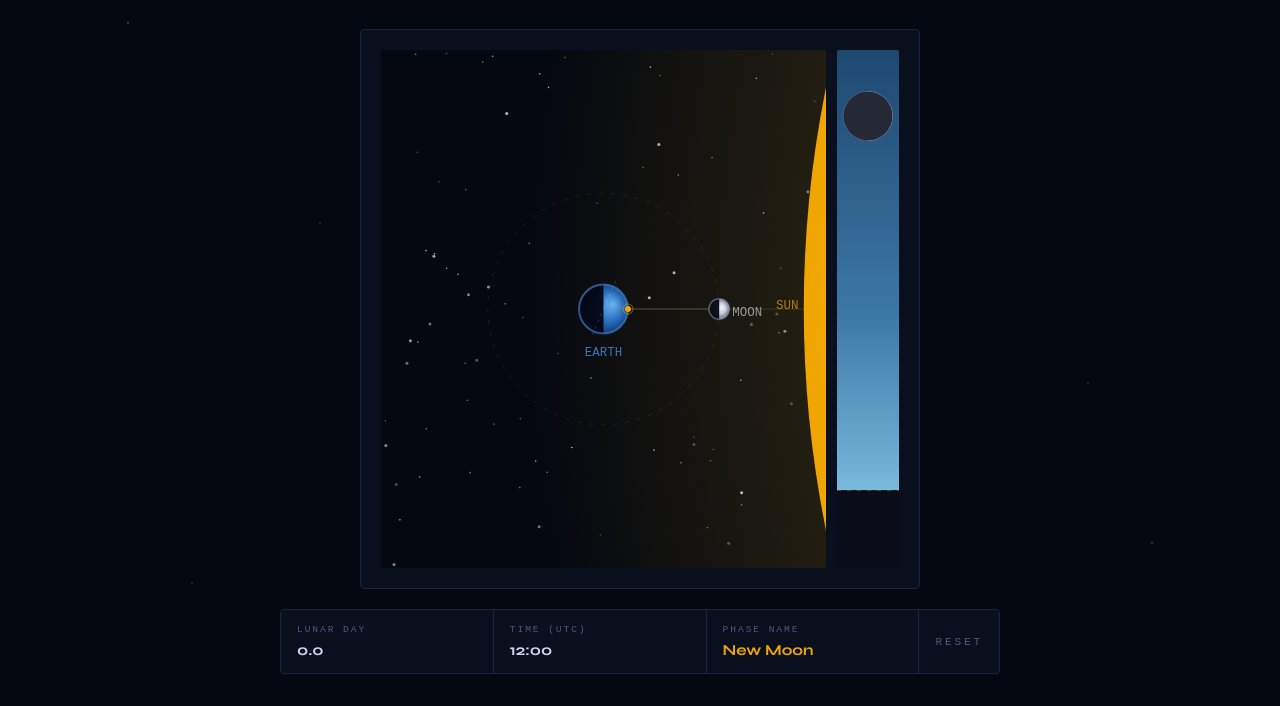
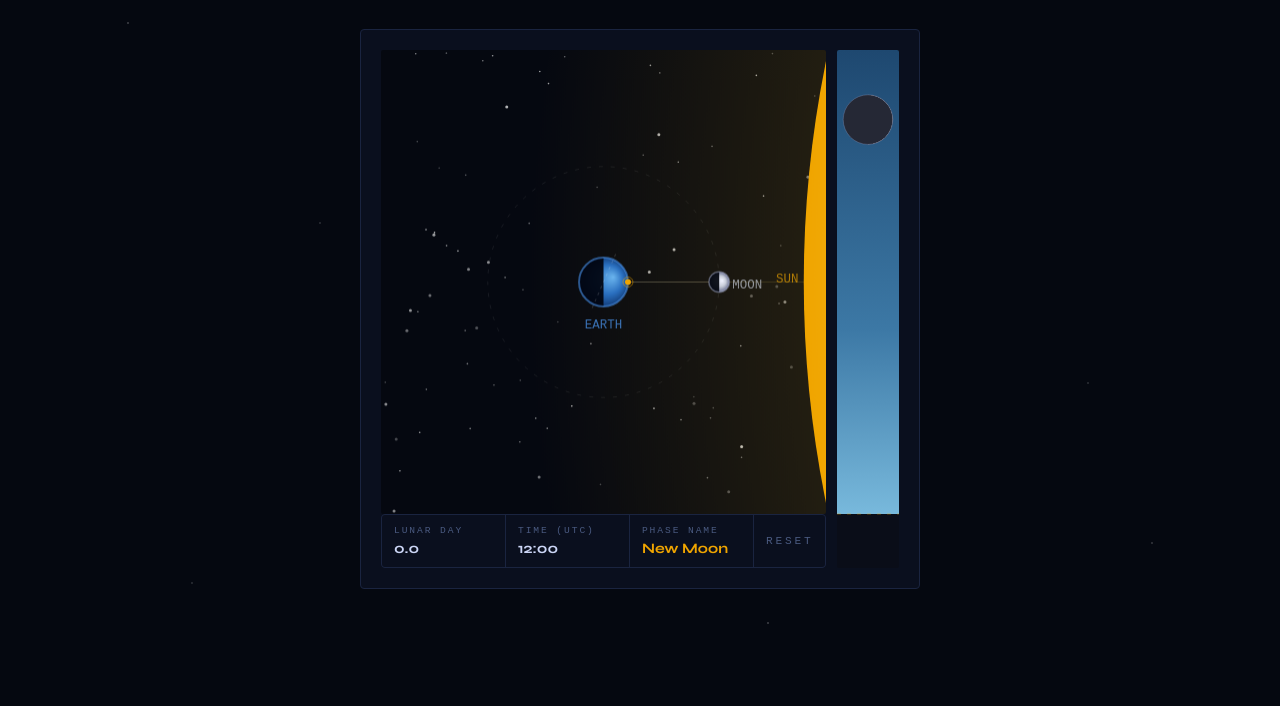
Before and after one commit to argothiel/argothiel.github.io, a website with bundled scripts: page docs/moon.html in a window 1280 px wide. Shown: the part 97-803 px from the top of the page. Built offline with nearby package versions, Linux system fonts and the light colour scheme; a web font is replaced by a local one.

Commit message:
Move info bar inside orbital panel; align horizon line to info-bar top
Restructure orbital panel as a 2x2 grid containing the orbital canvas,
the horizon strip (spanning full panel height), and the info bar. The
horizon strip's horizon line is now pinned to the info-bar's top edge
so the ground continues seamlessly across the strip and info row.

```diff
--- a/docs/moon.html
+++ b/docs/moon.html
@@ -18,21 +18,18 @@
 
 <div class="main-grid">
 
-  <!-- Top-down orbital view, with a thin observer's-horizon strip on the right -->
+  <!-- Top-down orbital view, with a thin observer's-horizon strip on the right
+       and a status row beneath the orbital canvas. The horizon strip spans the
+       full panel height. -->
   <div class="panel orbital-panel">
-    <div class="orbital-row">
-      <div class="canvas-cell">
+    <div class="canvas-cell orbital-cell">
       <canvas id="orbitalCanvas"
               aria-label="Top-down diagram of the Sun, Earth, and Moon, showing the Moon's current orbital position and the observer on Earth's surface."></canvas>
     </div>
-      <div class="canvas-cell">
+    <div class="canvas-cell horizon-cell">
       <canvas id="horizonCanvas"
               aria-label="Observer's horizon strip showing the Moon at its current altitude with the corresponding lunar phase."></canvas>
     </div>
-    </div>
-  </div>
-
-  <!-- Info bar -->
     <div class="info-panel" aria-live="polite">
       <div class="info-cell">
         <div class="info-cell-label">Lunar Day</div>
@@ -48,6 +45,7 @@
       </div>
       <button id="resetButton" class="info-cell info-action" type="button" aria-label="Reset to default lunar day and time">Reset</button>
     </div>
+  </div>
 
 </div>
 
--- a/docs/moon/horizon-view.js
+++ b/docs/moon/horizon-view.js
@@ -19,7 +19,10 @@ const SKY = {
 };
 
 const LAYOUT = {
-  horizonFraction:   0.85,  // share of canvas height that is sky
+  // Default share of canvas height that is sky. drawHorizon accepts an override
+  // so the caller can pin the horizon line to a layout landmark (the info-bar
+  // top edge) regardless of how the strip is sized vs the rest of the panel.
+  defaultHorizonFraction: 0.85,
   altitudeScale:     0.85,  // how high alt=+1 reaches in the sky region
   moonRadius:        0.40,  // of min(W, H) — scales for narrow strip
   moonGlowInner:     0.8,   // multipliers on moon radius
@@ -38,14 +41,14 @@ const COLOR = {
   moonRim:      'rgba(150,160,200,0.3)',
 };
 
-export function drawHorizon(ctx, state) {
+export function drawHorizon(ctx, state, horizonFraction = LAYOUT.defaultHorizonFraction) {
   const W = ctx.canvas.width;
   const H = ctx.canvas.height;
   ctx.clearRect(0, 0, W, H);
 
   const sunAlt   = sunAltitude(state);
   const moonAlt  = moonAltitude(state);
-  const horizonY = H * LAYOUT.horizonFraction;
+  const horizonY = H * horizonFraction;
   const skyHeight = horizonY;
 
   drawSky(ctx, W, skyHeight, sunAlt);
--- a/docs/moon/main.js
+++ b/docs/moon/main.js
@@ -70,9 +70,19 @@ function resizeCanvases() {
   }
 }
 
+// Pin the horizon line on the strip to the info-bar's top edge so the strip's
+// "ground" continues seamlessly into the info-bar and its dark sibling cell.
+function computeHorizonFraction() {
+  const strip = horizonCanvas.getBoundingClientRect();
+  const info  = document.querySelector('.info-panel').getBoundingClientRect();
+  if (strip.height <= 0) return undefined;
+  const f = (info.top - strip.top) / strip.height;
+  return Math.min(1, Math.max(0, f));
+}
+
 function render() {
   drawOrbital(orbCtx, state);
-  drawHorizon(horizonCtx, state);
+  drawHorizon(horizonCtx, state, computeHorizonFraction());
   updateInfo();
 }
 
--- a/docs/moon/styles.css
+++ b/docs/moon/styles.css
@@ -116,9 +116,16 @@ canvas {
   margin: 0 auto;
   width: 100%;
   aspect-ratio: 1 / 1;
-  display: flex;
-  flex-direction: column;
+  display: grid;
+  grid-template-columns: minmax(0, 1fr) 12%;
+  grid-template-rows: minmax(0, 1fr) auto;
+  column-gap: 2%;
+  row-gap: 0;
 }
+
+.orbital-cell { grid-column: 1; grid-row: 1; }
+.horizon-cell { grid-column: 2; grid-row: 1 / span 2; }
+.orbital-panel .info-panel { grid-column: 1; grid-row: 2; }
 
 #resetButton.info-action {
   background: var(--panel);
@@ -140,15 +147,6 @@ canvas {
   color: var(--gold);
   background: rgba(var(--gold-rgb), 0.06);
   outline: none;
-}
-
-.orbital-row {
-  display: grid;
-  grid-template-columns: minmax(0, 1fr) 12%;
-  gap: 2%;
-  align-items: stretch;
-  flex: 1;
-  min-height: 0;
 }
 
 .canvas-cell {
@@ -178,7 +176,7 @@ canvas {
   overflow: hidden;
 }
 
-@media (max-width: 480px) {
+@media (max-width: 600px) {
   .info-panel {
     grid-template-columns: 1fr 1fr;
   }
@@ -186,10 +184,11 @@ canvas {
 
 .info-cell {
   background: var(--panel);
-  padding: 14px 16px;
+  padding: 10px 12px;
   display: flex;
   flex-direction: column;
-  gap: 6px;
+  gap: 4px;
+  min-width: 0;
 }
 
 .info-cell-label {
@@ -198,12 +197,18 @@ canvas {
   letter-spacing: 0.2em;
   text-transform: uppercase;
   color: var(--text-dim);
+  white-space: nowrap;
+  overflow: hidden;
+  text-overflow: ellipsis;
 }
 
 .info-cell-value {
-  font-size: 0.95rem;
+  font-size: 0.9rem;
   font-weight: 700;
   color: var(--text);
+  white-space: nowrap;
+  overflow: hidden;
+  text-overflow: ellipsis;
 }
 
 .info-cell-value.highlight {
```
Lines whose indentation alone changed are shown as unchanged.
